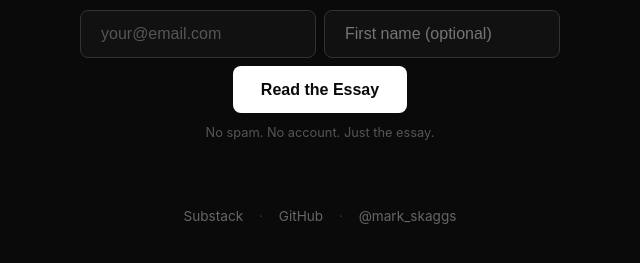
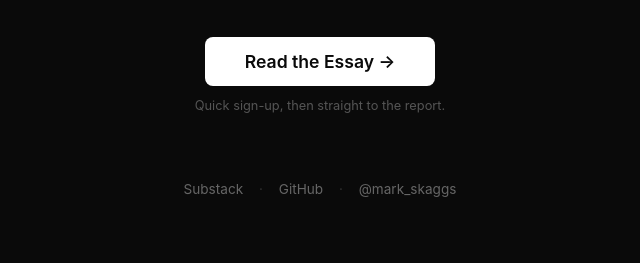
Before and after one commit to rsbasic/hive37, a plain HTML site: page index.html in a window 1280 px wide. Shown: the part 423-686 px from the top of the page, without its empty margins (320-960 px from the left). Drawn offline with Linux system fonts and the light colour scheme.

Commit message:
simplify: direct link to Google Form for email capture

```diff
--- a/index.html
+++ b/index.html
@@ -112,13 +112,10 @@
   <h1>The Gatekeepers Are Falling</h1>
   <p class="subtitle">AI is eating software. This is what comes next.</p>
 
-  <form class="email-form" id="emailForm" onsubmit="return handleSubmit(event)">
-    <input type="email" name="email" placeholder="your@email.com" required autocomplete="email">
-    <input type="text" name="name" placeholder="First name (optional)" style="flex:1;min-width:160px;padding:0.9rem 1.25rem;border:1px solid #333;border-radius:8px;background:#111;color:#fff;font-size:1rem;outline:none;">
-    <button type="submit">Read the Essay</button>
-  </form>
-  <p class="note">No spam. No account. Just the essay.</p>
-  <p class="success" id="successMsg">Check your inbox. <a href="#" id="directLink" style="color:#f59e0b;text-decoration:underline;">Or read it now →</a></p>
+  <div class="email-form">
+    <a href="https://forms.gle/cZ4vghr8RXayqY3E9" style="padding:0.9rem 2.5rem;background:#fff;color:#0a0a0a;border:none;border-radius:8px;font-weight:600;font-size:1.1rem;text-decoration:none;transition:opacity 0.2s;">Read the Essay →</a>
+  </div>
+  <p class="note">Quick sign-up, then straight to the report.</p>
 
   <div class="footer">
     <a href="https://hive37.substack.com">Substack</a>
@@ -128,35 +125,6 @@
     <a href="https://twitter.com/mark_skaggs">@mark_skaggs</a>
   </div>
 
-  <script>
-    // ESSAY_URL: Replace with final essay link (Substack, Google Doc, or hosted page)
-    const ESSAY_URL = 'https://hive37.substack.com/p/the-gatekeepers-are-falling';
-
-    // GOOGLE_FORM_URL: Replace with your Google Form action URL
-    // To set up: Create Google Form with one "Email" field, get the pre-filled link,
-    // extract the form action URL and entry ID
-    const GOOGLE_FORM_URL = 'https://docs.google.com/forms/d/e/1FAIpQLScJMDDJQUwJwm4HPgq5k6hHHjeL5FtFMSPxiEcF0Ckt6BnB0A/formResponse';
-
-    function handleSubmit(e) {
-      e.preventDefault();
-      const email = e.target.email.value;
-      const name = e.target.name.value;
-
-      // Submit to Google Form in background
-      const formData = new FormData();
-      formData.append('emailAddress', email);
-      formData.append('entry.1594573359', name);
-      fetch(GOOGLE_FORM_URL, { method: 'POST', body: formData, mode: 'no-cors' });
-
-      // Show success + direct link, then redirect
-      document.getElementById('directLink').href = ESSAY_URL;
-      document.getElementById('successMsg').style.display = 'block';
-      e.target.style.display = 'none';
-      document.querySelector('.note').style.display = 'none';
-
-      // Auto-redirect after 1.5s
-      setTimeout(() => { window.location.href = ESSAY_URL; }, 1500);
-    }
-  </script>
+  <!-- Direct link to Google Form - essay link in form confirmation -->
 </body>
 </html>
```
